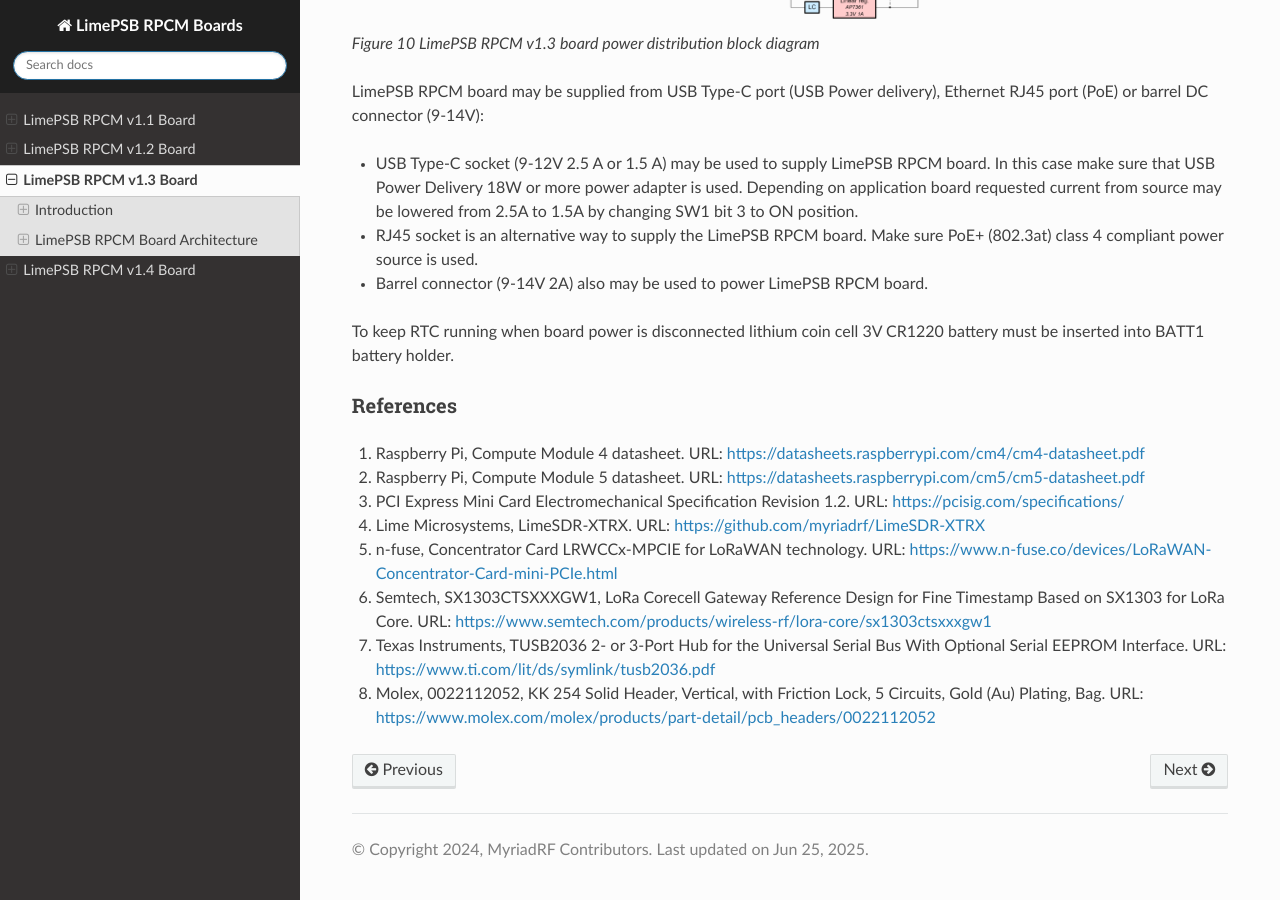
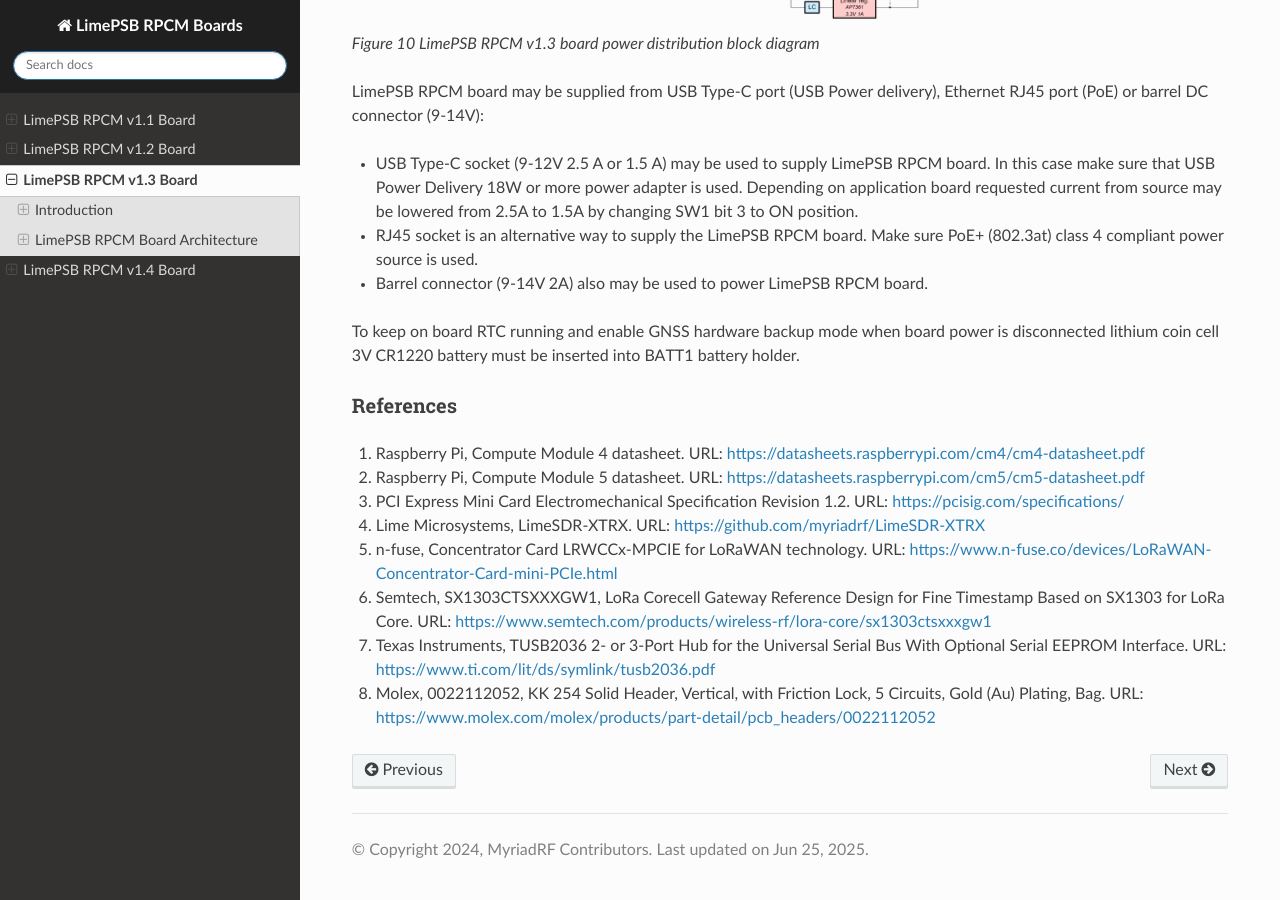
Before and after one commit to myriadrf/LimePSB-RPCM, a Sphinx documentation site: the page built from docs/v1.3/index.rst, in a window 1280 px wide and 900 px high, scrolled down 29618 px. Built offline with Sphinx 7.4.7 and the Read the Docs theme 3.1.0, drawn with Linux system fonts in a browser that asks for light colours; some of the changed lines change nothing that is shown; some of the changed text lies outside the part shown.

Commit message:
Updated v1.3 documentation

```diff
--- a/docs/v1.3/index.rst
+++ b/docs/v1.3/index.rst
@@ -1539,7 +1539,7 @@
   +-----------+-----------------------+-------------+--------------+-------------------------------------------------------+
   | I2C0      | RPI_I2C0_SCL          | 80          | 3.3V         | Serial Clock   (CM4/5 output)                         |
   |           +-----------------------+-------------+--------------+-------------------------------------------------------+
-  |           | RPI_I2C0_SDA          | 82          | 3.3V         | Data                                                  |
+  |           | RPI_I2C0_SDA          | 82          | 3.3V         | Data (CM4/5 input/output)                             |
   +-----------+-----------------------+-------------+--------------+-------------------------------------------------------+
   | UART0     | RPI_UART0_RX          | 51 (GPIO15) | 3.3V         | Data (CM4/5   input)                                  |
   |           +-----------------------+-------------+--------------+-------------------------------------------------------+
@@ -1569,7 +1569,7 @@
   +-----------+-----------------------+--------------+--------------+--------------------------------------------------+
   | I2C0      | FPGA_I2C0_SCL         | 47 (IOB_2A)  | 3.3V         | Serial Clock   (FPGA output)                     |
   |           +-----------------------+--------------+--------------+--------------------------------------------------+
-  |           | FPGA_I2C0_SDA         | 48 (IOB_4A)  | 3.3V         | Data                                             |
+  |           | FPGA_I2C0_SDA         | 48 (IOB_4A)  | 3.3V         | Data (FPGA input/output)                         |
   +-----------+-----------------------+--------------+--------------+--------------------------------------------------+
   | UART      | GNSS_UART_RX          | 51 (GPIO15)  | 3.3V         | Data (FPGA   input)                              |
   |           +-----------------------+--------------+--------------+--------------------------------------------------+
@@ -1875,7 +1875,7 @@
 * RJ45 socket is an alternative way to supply the LimePSB RPCM board. Make sure PoE+ (802.3at) class 4 compliant power source is used.
 * Barrel connector (9-14V 2A) also may be used to power LimePSB RPCM board.
 
-To keep RTC running when board power is disconnected lithium coin cell 3V CR1220 battery must be inserted into BATT1 battery holder.
+To keep on board RTC running and enable GNSS hardware backup mode when board power is disconnected lithium coin cell 3V CR1220 battery must be inserted into BATT1 battery holder.
 
 References
 ----------
```
